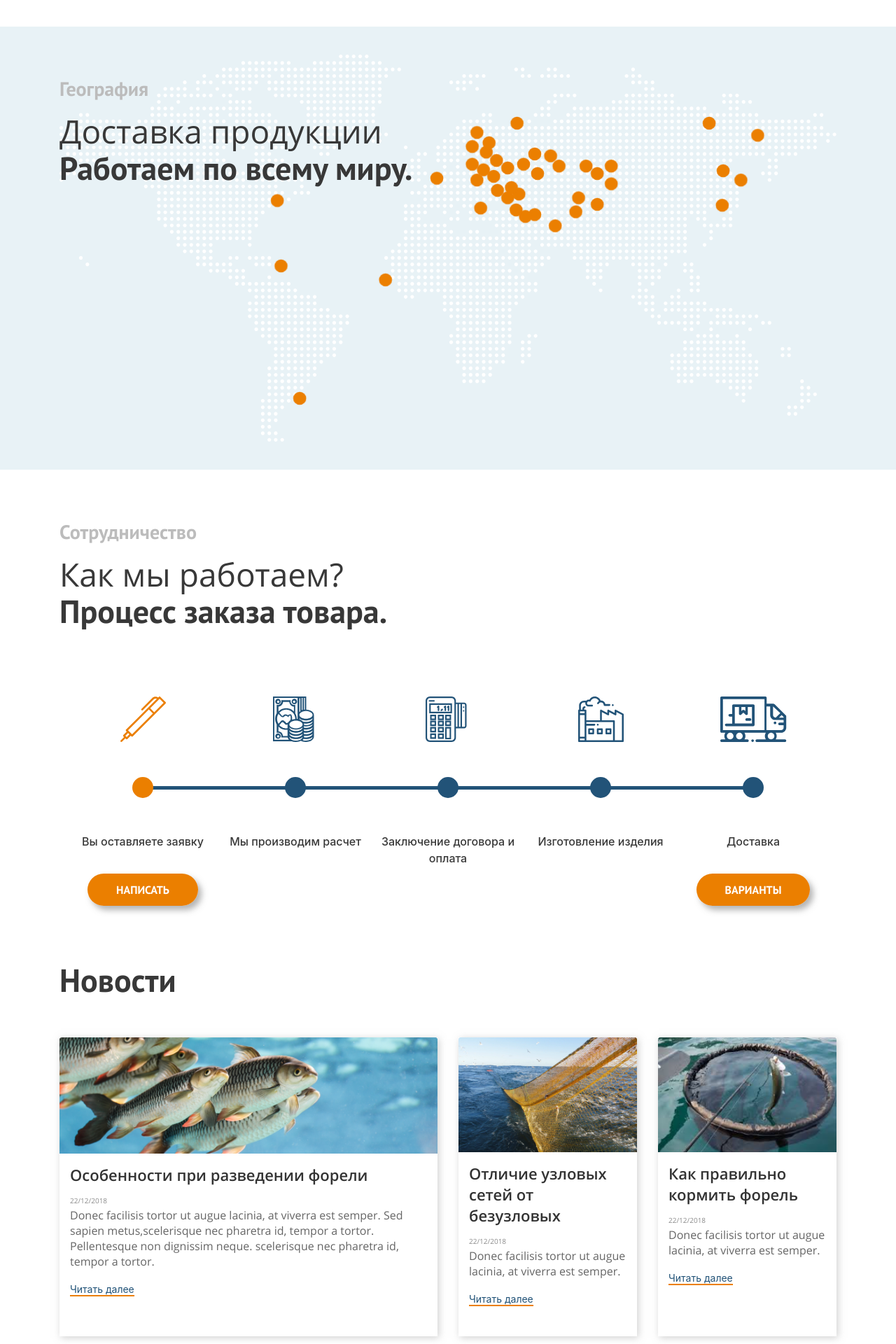
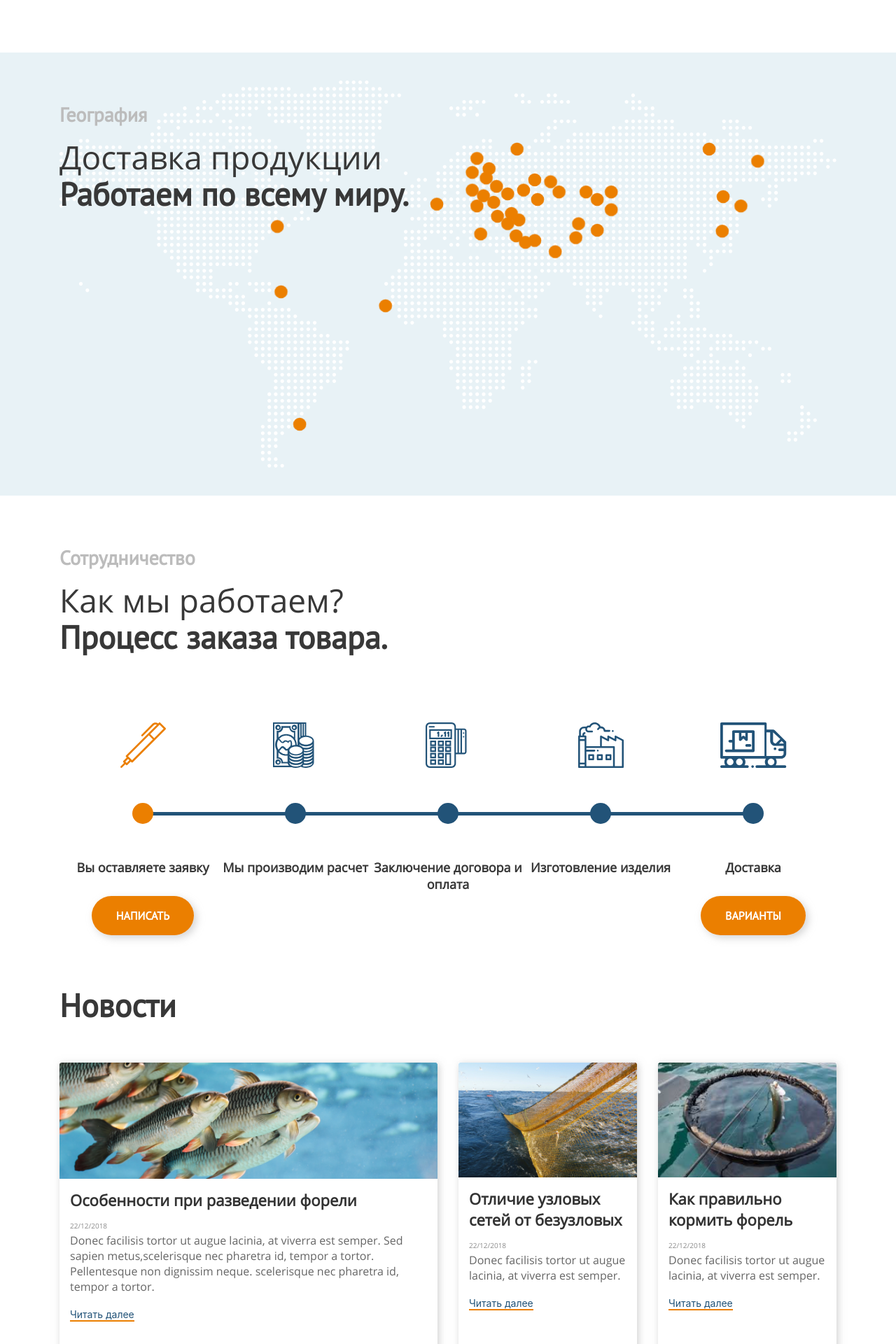
Before and after one commit to solovjevrv/kasimov-wp, a PHP site: page / in a window 1280 px wide. Shown: the part 1766-3686 px from the top of the page at 70% size. Run offline with PHP 8.4, Linux system fonts and the light colour scheme.

Commit message:
правки по ТЗ дизайнера

```diff
--- a/css/fonts.css
+++ b/css/fonts.css
@@ -1,27 +1,34 @@
 @font-face {
   font-family: "PT_Sans_Regular";
   src: url(../fonts/PTSans-Regular.ttf) format("truetype");
+  font-style: normal;
+
+}
+
+/* @font-face {
+  font-family: "PT_Sans_Bold";
+  src: url(../fonts/PTSans-Bold.ttf) format("truetype");
+  font-style: normal;
+  font-weight: normal;
+}  */
+
+@font-face {
+  font-family: "Open_Sans_Regular";
+  src: url(../fonts/OpenSans-Regular.ttf) format("truetype");
+  font-style: normal;
+
+}
+
+/* @font-face {
+  font-family: "Open_Sans_SemiBold";
+  src: url(../fonts/OpenSans-SemiBold.ttf) format("truetype");
   font-style: normal;
   font-weight: normal;
 }
 
 @font-face {
-  font-family: "PT_Sans_Bold";
-  src: url(../fonts/PTSans-Bold.ttf) format("truetype");
+  font-family: "Open_Sans_Bold";
+  src: url(../fonts/OpenSans-Bold.ttf) format("truetype");
   font-style: normal;
   font-weight: normal;
-}
-
-@font-face {
-  font-family: "Open_Sans_Regular";
-  src: url(../fonts/OpenSans-Regular.ttf) format("truetype");
-  font-style: normal;
-  font-weight: normal;
-}
-
-@font-face {
-  font-family: "Open_Sans_SemiBold";
-  src: url(../fonts/OpenSans-SemiBold.ttf) format("truetype");
-  font-style: normal;
-  font-weight: normal;
-}
+}  */
--- a/css/main.css
+++ b/css/main.css
@@ -1,5 +1,10 @@
+html {
+  scroll-behavior: smooth;
+}
+
 h3{
-  font-family: "PT_Sans_Bold";
+  font-family: "PT_Sans_Regular";
+  font-weight: bold;
   font-size: 28px;
   line-height: 37px;
   color: #BCBCBC;
@@ -15,14 +20,13 @@ h4 {
 }
 
 h5 {
+  font-family: "Open_Sans_Regular";
+  font-weight: bold;
   font-size: 18px;
   line-height: 24px;
   color: #383838;
 }
 
-span {
-  font-family: "PT_Sans_Bold";
-}
 
 
 
@@ -261,16 +300,18 @@ span {
 
 .about-button {
   width: 193px;
-  font-family: "PT_Sans_Bold";
+  height: 57px;
+  font-family: "PT_Sans_Regular";
+  font-weight: bold;
   font-size: 16px;
   line-height: 20px;
   text-transform: uppercase;
   text-decoration: none;
   color: #FFFFFF;
   background: #EB7F00;
-  box-shadow: 5px 6px 9px rgba(105, 105, 105, 0.5);
-  border-radius: 26px;
-  padding: 13px 41px 13px 41px;
+  box-shadow: 4px 4px 11px rgba(174, 174, 174, 0.5);
+  border-radius: 28.5px;
+  padding: 18px 35px 18px 35px;
   text-align: center;
 
 }
@@ -299,6 +340,14 @@ iframe {
 .delivery-title {
   position: absolute;
   margin-top: 30px;
+}
+
+.delivery span {
+  font-family: "PT_Sans_Regular";
+  font-weight: bold;
+  font-size: 46px;
+  line-height: 52px;
+  color: #383838;
 }
 
 .pulseAnim {
@@ -334,7 +383,17 @@ iframe {
 .cooperation-title {
   margin-top: 70px;
 }
+.cooperation span {
+  font-family: "PT_Sans_Regular";
+  font-weight: bold;
+  font-size: 46px;
+  line-height: 52px;
+  color: #383838;
+}
 
+.step-1, .step-2, .step-3, .step-4, .step-5 {
+  cursor: pointer;
+}
 .col {
   padding: 0;
 }
@@ -344,7 +403,9 @@ iframe {
 }
 
 .svg-block h5 {
-  font-size: 16px;
+  font-family: "Open_Sans_Regular";
+  font-weight: bold;
+  font-size: 18px;
   margin-bottom: 45px;
 }
 
@@ -446,7 +507,8 @@ iframe {
 }
 
 .post-title{
-  font-family: "Open_Sans_SemiBold";
+  font-family: "Open_Sans_Regular";
+  font-weight: bold;
   font-size: 22px;
   line-height: 30px;
   color: #333333;
@@ -484,11 +546,18 @@ iframe {
   text-align: right;
   padding: 15px;
   margin-bottom: 50px;
-  font-family: "Open_Sans_SemiBold";
+  font-family: "Open_Sans_Regular";
+  font-weight: bold;
 }
 
 /* ---------- NEWS ---------- */
-
+.news h4 {
+  font-family: "PT_Sans_Regular";
+  font-weight: bold;
+  font-size: 46px;
+  line-height: 52px;
+  color: #383838;
+}
 .contacts .col-lg-6 {
   padding: 0;
   margin: 0;
--- a/index.html
+++ b/index.html
@@ -37,7 +37,7 @@
           <a href="mailto:setka@mail.com">setka@mail.com</a>
         </div>
         <div class="menu-button">
-          <a href="#">Оставить заявку <img src="img/arrow.svg" alt=""></a>
+          <a href="#">Оставить заявку <img src="img/right-arrow.svg" alt=""></a>
         </div>
       </div>
       <!-- /.row -->
@@ -68,7 +68,9 @@
     <div class="container features-container">
       <div class="row">
         <div class="col-lg-3 col-md-6">
+
           <div class="features-block">
+              <div class="decor-line"></div>
             <img src="img/boat.svg" alt="">
             <h4>Производство сетей любого размера</h4>
             <p>Curabitur lobortis id lorem id bibendum. Ut id consectetur magna. Quisque volutpat augue enim, pulvinar
@@ -77,6 +79,7 @@
         </div>
         <div class="col-lg-3 col-md-6">
           <div class="features-block">
+              <div class="decor-line"></div>
             <img src="img/net.svg" alt="">
             <h4>Изготовление безузловых сетей</h4>
             <p>Donec facilisis tortor ut augue lacinia, at viverra est semper. Sed sapien metus, scelerisque nec
@@ -85,6 +88,7 @@
         </div>
         <div class="col-lg-3 col-md-6">
           <div class="features-block">
+              <div class="decor-line"></div>
             <img src="img/fishes.svg" alt="">
             <h4>Садки для выращивание рыбы</h4>
             <p>In hac habitasse platea dictumst. Vivamus adipiscing fermentum quam volutpat aliquam. Integer et elit
@@ -293,9 +297,7 @@
   <section class="news">
     <div class="container">
       <div class="news-title">
-        <h4>
-          <span>Новости</span>
-        </h4>
+        <h4>Новости</h4>
       </div>
       <div class="row">
 
@@ -344,14 +346,15 @@
   <!-- < ---------- CONTACTS ---------- > -->
 
   <section class="contacts">
-    <div class="container">
+    <div class="container-fluid">
       <div class="row">
         <div class="col-lg-6">
           <div class="form-block">
             <div class="form-title">
-              <h3>Оставить заявку <br>
-                <span>Начните сотрудничество</span>
-              </h3>
+              <h2> Оставить заявку</h2>
+              <h3>Начните сотрудничество</h3>
+
+
               <form>
                 <input type="text" placeholder="Как к вам обращаться?">
                 <input type="email" placeholder="Ваш E-mail">
--- a/js/main.js
+++ b/js/main.js
@@ -1,7 +1,7 @@
 $(document).ready(function () {
   $(".hero-button").click(function () {
     $("#hidden").slideToggle(600);
-    return false;
+
   });
 });
 
```
Also changed, not shown: other parts of css/main.css (+70 -17 lines), fonts/OpenSans-Bold.ttf (added), img/arrow.svg (deleted), img/right-arrow.svg (added).
